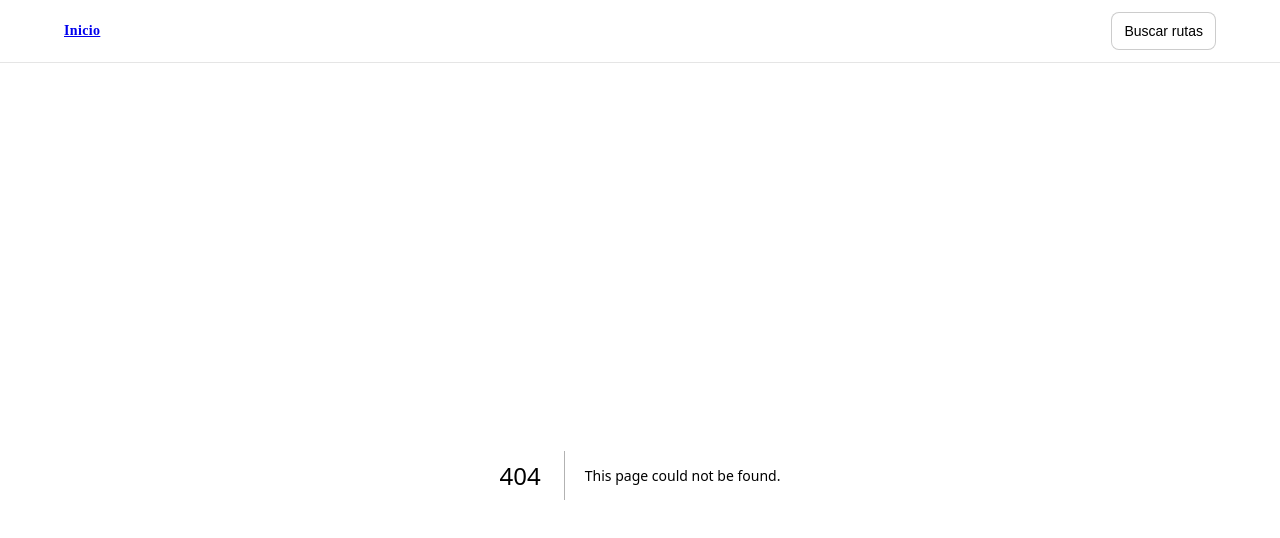
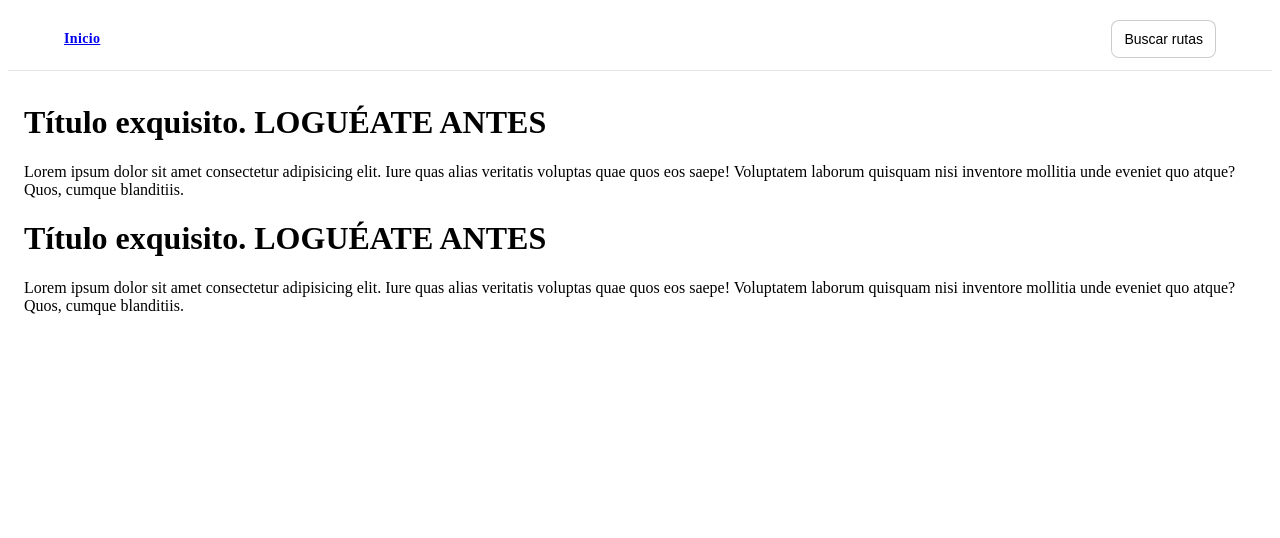
Before and after one commit to rubenalarcongalvez/react-learn, a Next.js app: page /5.renderizado-condicional in a window 1280 px wide. Before the commit this address had no page. Shown: the top 538 px of the page. Built offline with nearby package versions, Linux system fonts and the light colour scheme.

Commit message:
Renderizado condicional

```diff
--- /dev/null
+++ b/app/5.renderizado-condicional/page.tsx
@@ -0,0 +1,39 @@
+function ComponenteLargo() {
+  return (
+    <div>
+      <h1>Título exquisito. LOGUÉATE ANTES</h1>
+      <p>Lorem ipsum dolor sit amet consectetur adipisicing elit. Iure quas alias veritatis voluptas quae quos eos saepe! Voluptatem laborum quisquam nisi inventore mollitia unde eveniet quo atque? Quos, cumque blanditiis.</p>
+    </div>
+  );
+}
+
+function ComponenteCorto() {
+  return (
+    <span style={{fontSize: '10px'}}>Holi</span>
+  );
+}
+
+export default function RenderizadoCondicional() {
+  // Podemos asignar componentes a variables
+  const estaLogueado = false; // Solo es un ejemplo
+  let componenteEnVariable;
+
+  /* De esta forma podemos renderizar en una variable opcional las cosas */
+  if (estaLogueado) {
+    componenteEnVariable = <ComponenteCorto/>
+  } else {
+    componenteEnVariable = <ComponenteLargo/>
+  }
+
+  return(
+    <div>
+      {componenteEnVariable}
+
+      {/* También podemos hacerlo con ternarias */}
+      {estaLogueado ? <ComponenteCorto/> : <ComponenteLargo/>}
+
+      {/* O incluso con sintáxis lógica si lo queremos más simple */}
+      {estaLogueado && <ComponenteCorto/>} { /* Este solo aparecerá obviamente si estaLogueado está en true */}
+    </div>
+  );
+}
```
